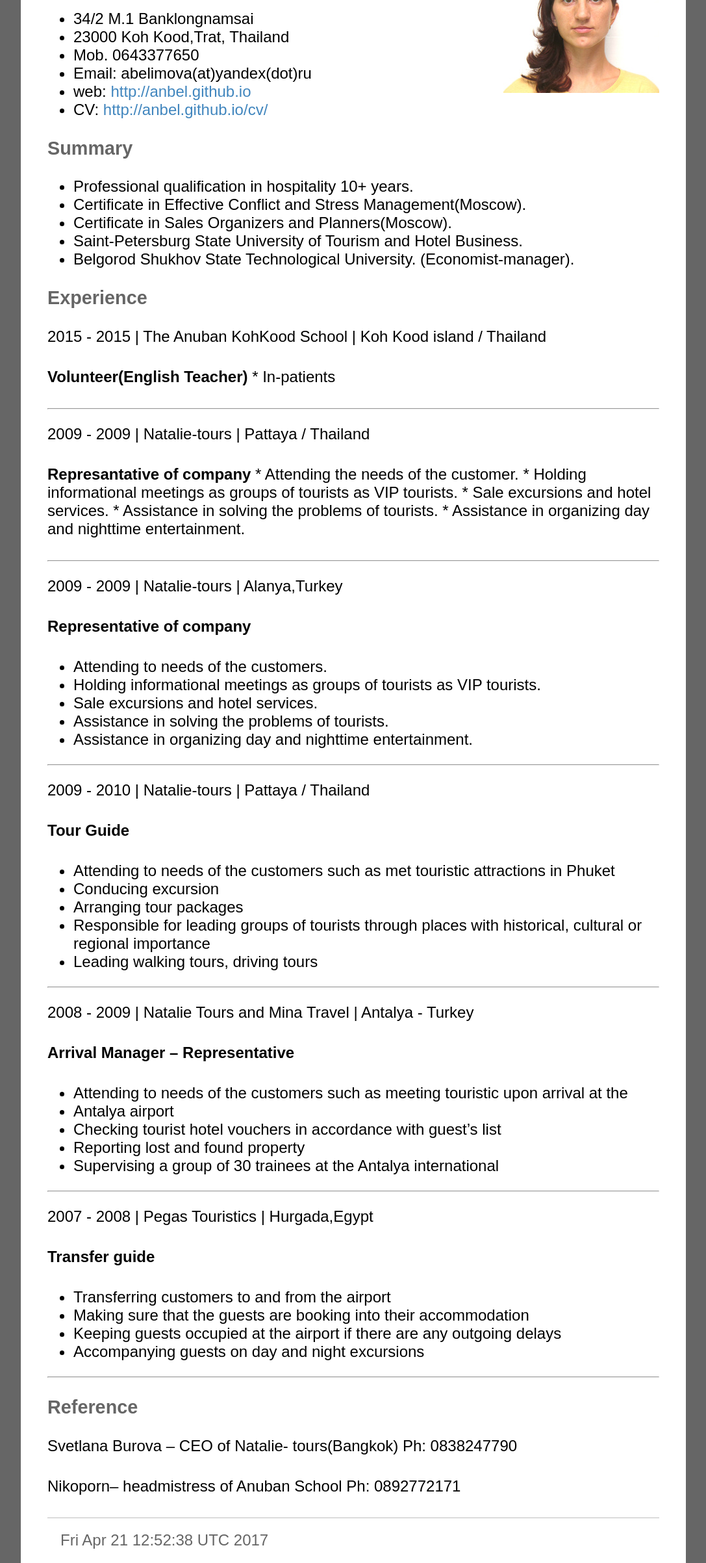
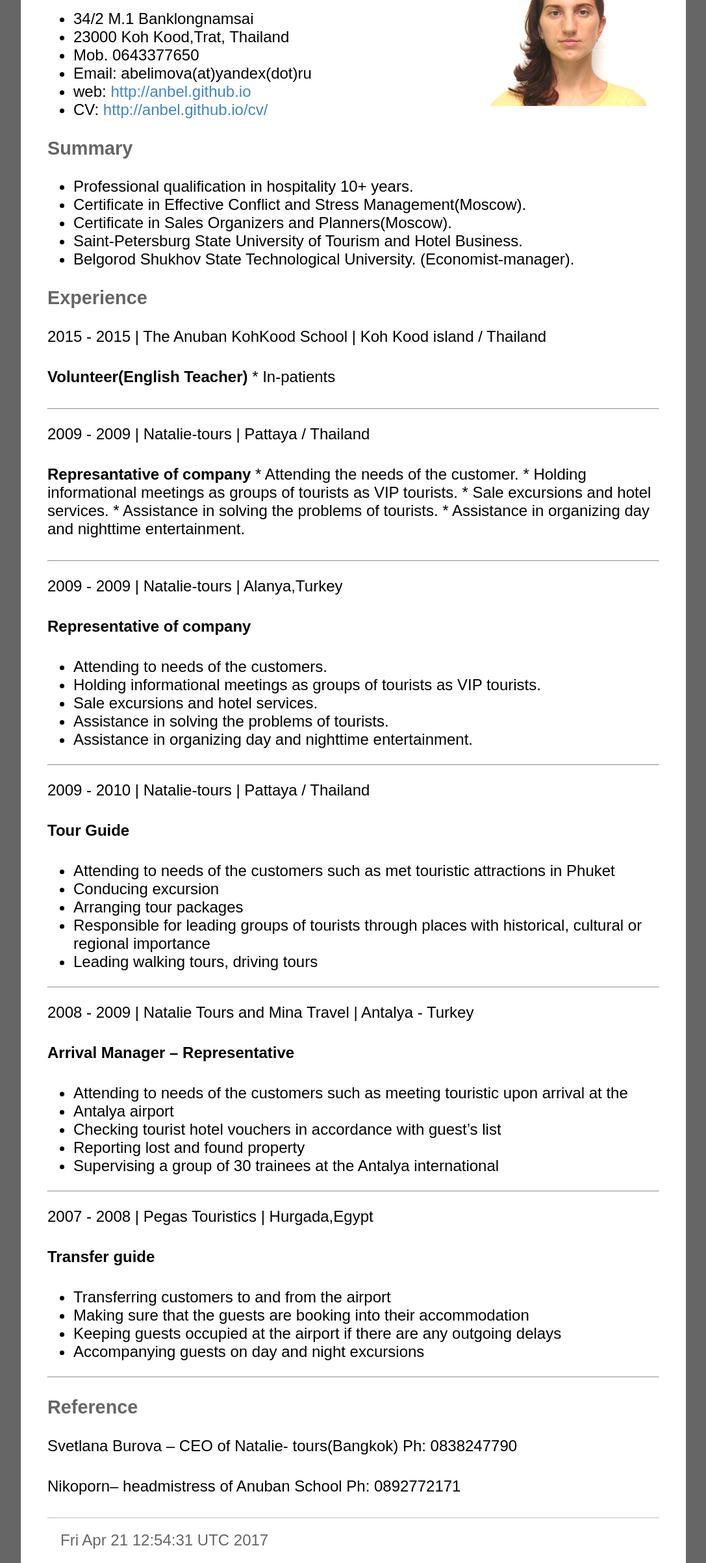
Before and after one commit to anbel/anbel.github.io, a plain HTML site: page cv/index.html in a window 1280 px wide. Shown: the part 142-2547 px from the top of the page at 65% size, without its empty margins (96-1183 px from the left). Drawn offline with Linux system fonts and the light colour scheme.

Commit message:
Fri Apr 21 19:54:34 ICT 2017

```diff
--- a/cv/index.html
+++ b/cv/index.html
@@ -150,7 +150,7 @@ h2 b{
 
 <body>
 <div class="main">
-<p><img align="right" src="../pics/anna-belimova.jpg"/></p>
+<p><img style="padding: 20px;" align="right" src="../pics/anna-belimova.jpg"/></p>
 
 <h2><a name='anna_belimova_cv'></a>Anna Belimova CV</h2>
 
@@ -284,7 +284,7 @@ Ph: 0838247790</p>
 <p>Nikoporn– headmistress of Anuban School
 Ph: 0892772171</p>
     <div class="bottom">
-    Fri Apr 21 12:52:38 UTC 2017
+    Fri Apr 21 12:54:31 UTC 2017
     </div>
 
 <div>
```
Also changed, not shown: 1 other file.
